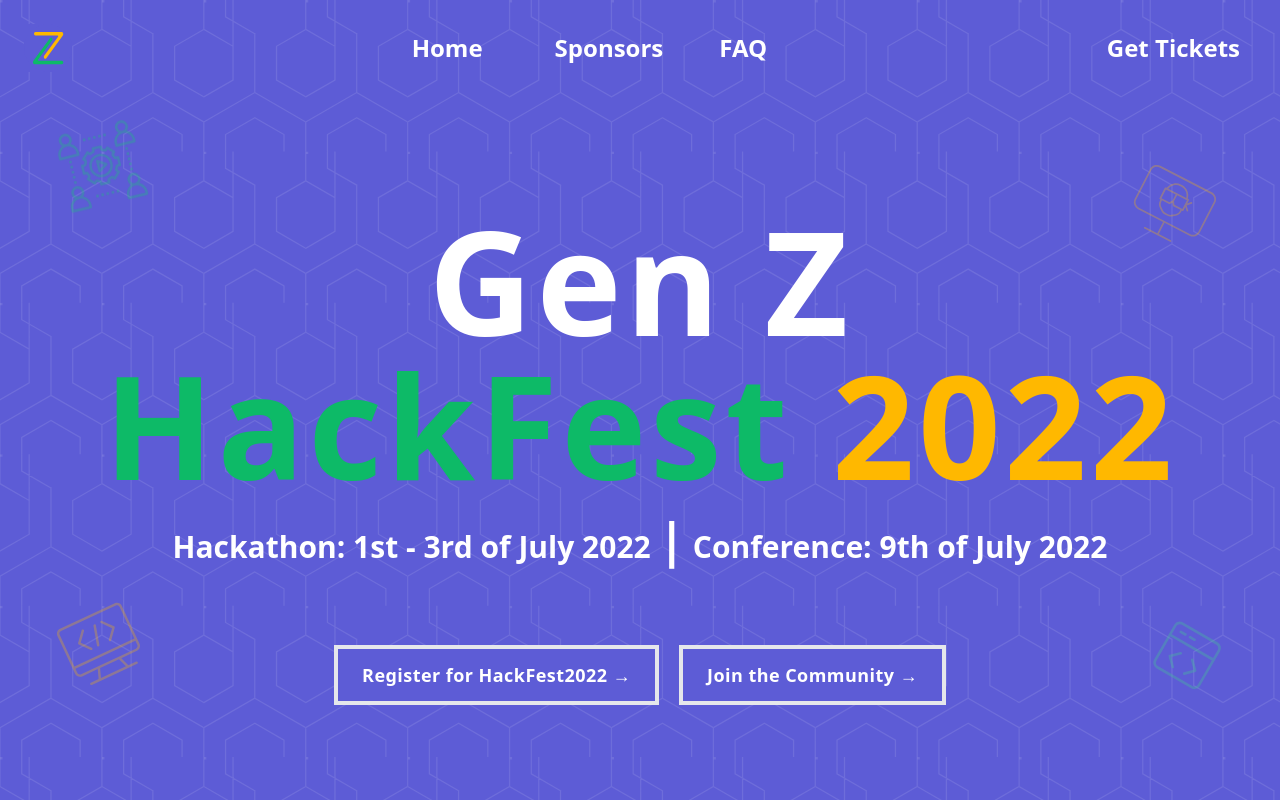
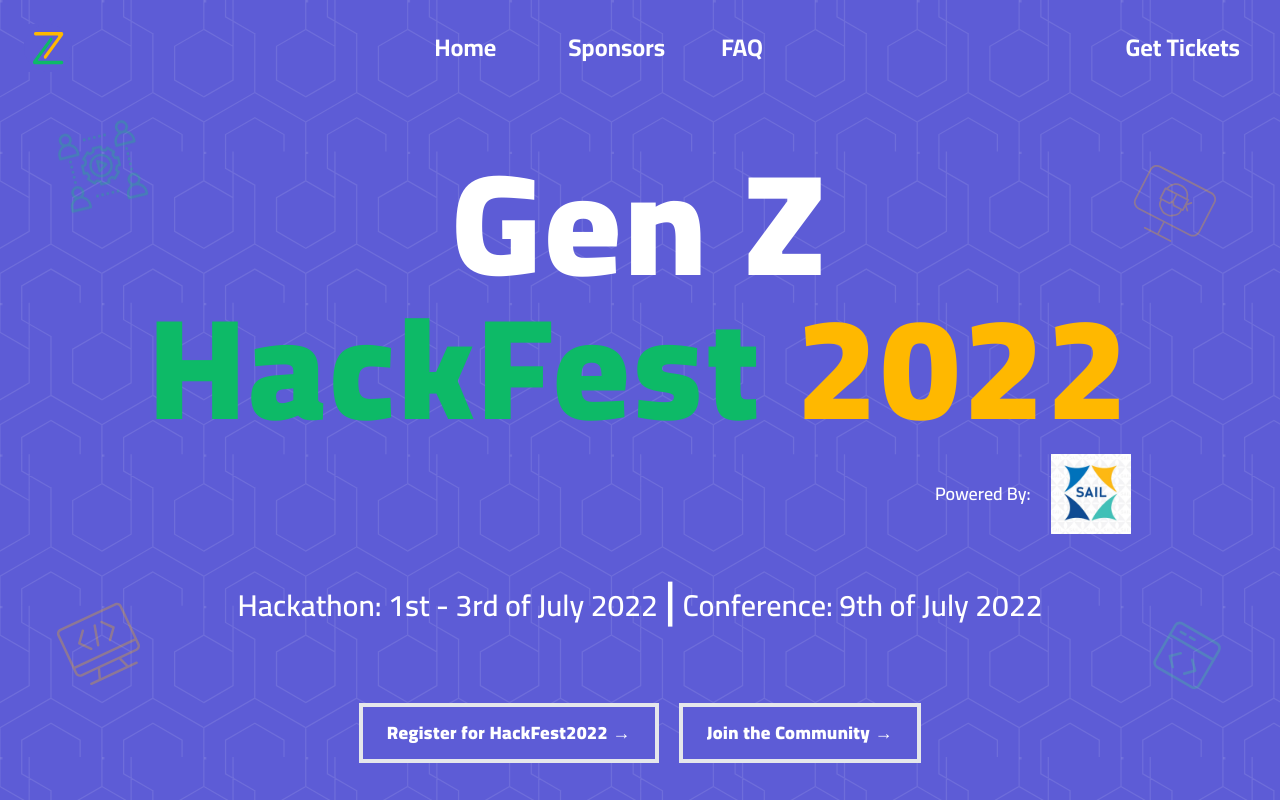
Before and after one commit to GenZtechies/gzt-hackfest, a Next.js app: page / in a window 1280 px wide. Shown: the top 802 px of the page. Built offline with nearby package versions, Linux system fonts and the light colour scheme.

Commit message:
chore: typo and powered by logo update

```diff
--- a/data/speakers.ts
+++ b/data/speakers.ts
@@ -1,7 +1,7 @@
 const speakers: any[] = [
     {
         fullname: "Sen. Tokunbo Abiru",
-        role_title: "Lagos State Senator",
+        role_title: "Lagos East Senator",
         type: "speaker", // Can be speaker | judge
         company: "",
         image: "/assets/misc/people/tokunbo-abiru.jpeg",
--- /dev/null
+++ b/pages/_document.tsx
@@ -0,0 +1,20 @@
+import Document, { Html, Head, Main, NextScript } from "next/document";
+
+class MyDocument extends Document {
+    render() {
+        return (
+            <Html>
+                <Head>
+                    <link href="https://fonts.googleapis.com/css2?family=Cairo:wght@200;300;400;500;600;700;800;900&display=swap" rel="stylesheet" />
+                </Head>
+                <body>
+                    <Main />
+
+                    <NextScript />
+                </body>
+            </Html>
+        );
+    }
+}
+
+export default MyDocument;
--- a/pages/index.tsx
+++ b/pages/index.tsx
@@ -43,6 +43,11 @@ const Home: NextPage = () => {
                                 2022
                             </span>
                         </h1>
+
+                        <div className="flex justify-center md:justify-end items-center gap-5 mt-4 mb-10">
+                            <p className="text-lg md:text-lg text-white font-semibold">Powered By:</p>
+                            <img src="/assets/misc/companies/sailnigeria.jpeg" className="h-20" alt="sail-logo" />
+                        </div>
 
                         <p className="text-lg md:text-3xl text-white text-center font-semibold mt-5">
                             Hackathon: 1st - 3rd of July 2022{" "}
--- a/styles/globals.css
+++ b/styles/globals.css
@@ -7,4 +7,5 @@
 
 html {
     scroll-behavior: smooth;
+    font-family: "Cairo", sans-serif;
 }
```
Also changed, not shown: public/assets/misc/companies/sailnigeria.png (added).
